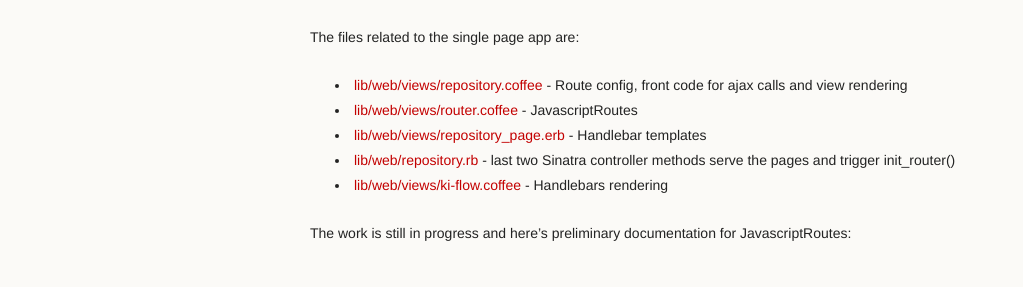
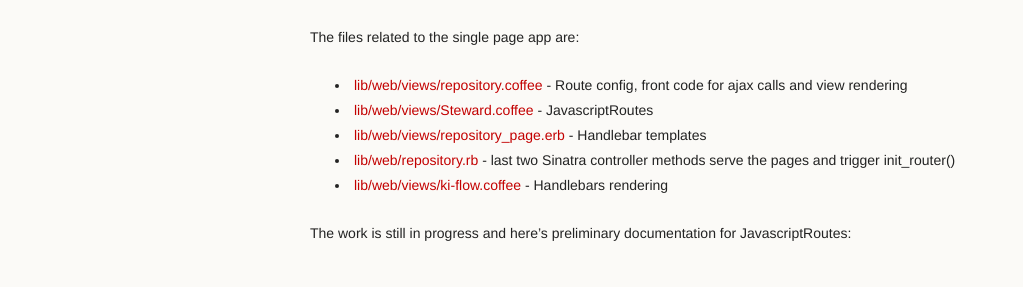
Before and after one commit to mikko-apo/ki-flow, a Jekyll site: the page built from _posts/2013-08-24-sinatra-javascript-routes.md, in a window 1280 px wide. Shown: the part 296-583 px from the top of the page, without its empty margins (0-1023 px from the left). Built offline with Jekyll 4.4.1, drawn with Linux system fonts in a browser that asks for light colours; Markdown is read by kramdown in place of the engine named in the settings.

Commit message:
renamed router.coffee -> Steward.coffee

```diff
--- a/_posts/2013-08-24-sinatra-javascript-routes.md
+++ b/_posts/2013-08-24-sinatra-javascript-routes.md
@@ -19,7 +19,7 @@ especially in file lib/web/views/repository.coffee
 The files related to the single page app are:
 
 * [lib/web/views/repository.coffee](https://github.com/mikko-apo/ki-flow/blob/master/lib/web/views/repository.coffee) - Route config, front code for ajax calls and view rendering
-* [lib/web/views/router.coffee](https://github.com/mikko-apo/ki-flow/blob/master/lib/web/views/router.coffee) - JavascriptRoutes
+* [lib/web/views/Steward.coffee](https://github.com/mikko-apo/ki-flow/blob/master/lib/web/views/Steward.coffee) - JavascriptRoutes
 * [lib/web/views/repository_page.erb](https://github.com/mikko-apo/ki-flow/blob/master/lib/web/views/repository_page.erb) - Handlebar templates
 * [lib/web/repository.rb](https://github.com/mikko-apo/ki-flow/blob/master/lib/web/repository.rb) - last two Sinatra controller methods serve the pages and trigger init_router()
 * [lib/web/views/ki-flow.coffee](https://github.com/mikko-apo/ki-flow/blob/master/lib/web/views/ki-flow.coffee) - Handlebars rendering
```
